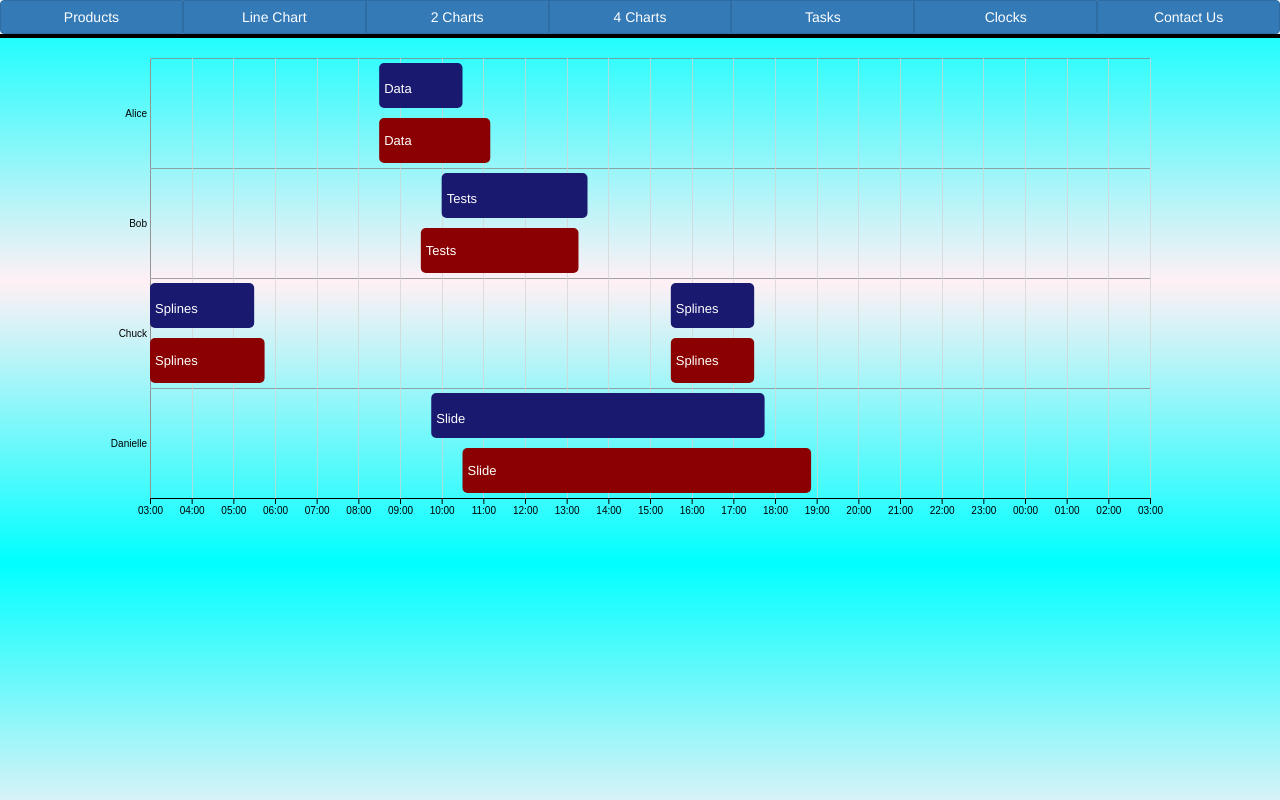
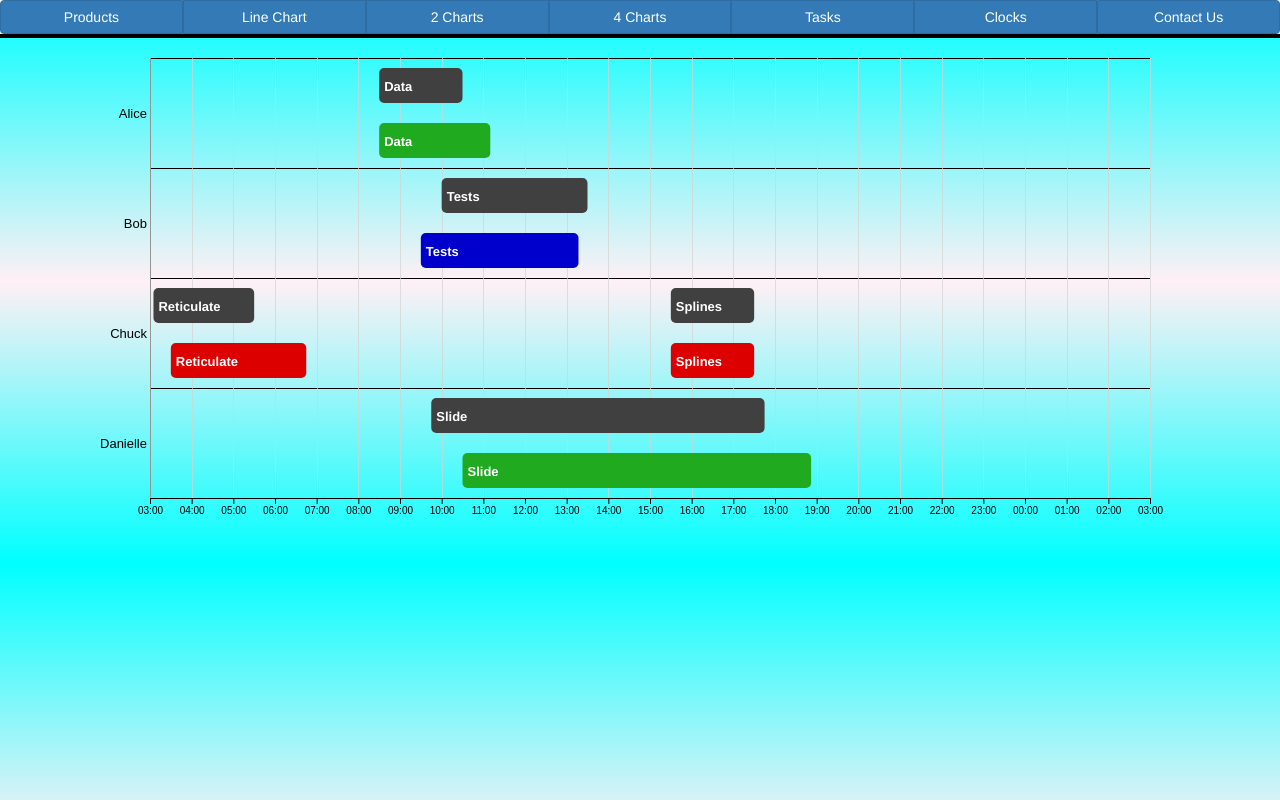
Before and after one commit to amicklo/SimpleApp, a plain HTML site: page tasks.html in a window 1280 px wide. Drawn offline with nearby package versions, Linux system fonts and the light colour scheme; some packages are replaced by stand-ins of ours.

Commit message:
Mostly Style Changes
Bars are colored depending upon their status (a newly added parameter); Y-axis labels are larger

```diff
--- a/css/style.css
+++ b/css/style.css
@@ -94,8 +94,9 @@ p.price {
 }
 
 .gridH line {
-    stroke: grey;
-    stroke-opacity: 0.7;
+    stroke: black;
+    stroke-opacity: 1;
+    stroke-width: 1;
     shape-rendering: crispEdges;
 }
 
--- a/data/taskData.json
+++ b/data/taskData.json
@@ -3,6 +3,7 @@
         {
             "person": "Alice",
             "task": "Data",
+            "status": "Complete",
             "startPlan": "2018-01-01 08:30:00",
             "endPlan": "2018-01-01 10:30:00",
             "startActual": "2018-01-01 08:30:00",
@@ -11,6 +12,7 @@
         {
             "person": "Bob",
             "task": "Tests",
+            "status": "Progress",
             "startPlan": "2018-01-01 10:00:00",
             "endPlan": "2018-01-01 13:30:00",
             "startActual": "2018-01-01 09:30:00",
@@ -19,6 +21,7 @@
         {
             "person": "Chuck",
             "task": "Splines",
+            "status": "Overdue",
             "startPlan": "2018-01-01 15:30:00",
             "endPlan": "2018-01-01 17:30:00",
             "startActual": "2018-01-01 15:30:00",
@@ -26,15 +29,17 @@
         },
         {
             "person": "Chuck",
-            "task": "Splines",
-            "startPlan": "2018-01-01 01:00:00",
+            "task": "Reticulate",
+            "status": "Overdue",
+            "startPlan": "2018-01-01 03:05:00",
             "endPlan": "2018-01-01 05:30:00",
-            "startActual": "2018-01-01 01:30:00",
-            "endActual": "2018-01-01 5:45:00"
+            "startActual": "2018-01-01 03:30:00",
+            "endActual": "2018-01-01 6:45:00"
         },
         {
             "person": "Danielle",
             "task": "Slide",
+            "status": "Complete",
             "startPlan": "2018-01-01 09:45:00",
             "endPlan": "2018-01-01 17:45:00",
             "startActual": "2018-01-01 10:30:00",
--- a/js/taskBars.js
+++ b/js/taskBars.js
@@ -2,28 +2,53 @@ app.factory('taskBars', [function () {
     return {
         //attach bars
         addBars: function (svg, data, x, y, barOffset, labelOffset, fill, start, end) {
+
+            var colorIndex = {
+                Complete: "#20AA20",
+                Progress: "#0000CC",
+                Overdue: "#DD0000"
+            };
+
             svg.selectAll(".chart")
+                .append("g")
+                .attr("id", "bars")
                 .data(data)
                 .enter()
                 .append("rect")
-                .attr("fill", fill)
+                .attr("fill", function (d) {
+                    if (start == "startActual") {
+                        return colorIndex[d.status];
+                    }
+                    return fill;
+                })
                 .attr("rx", 5)
                 .attr("ry", 5)
                 .attr("y", 0)
                 .attr("transform", function (d) {
                     return "translate(" + x(moment(d[start])) + "," + (y(d.person) + barOffset) + ")";
                 })
-                .attr("height", 45)
+                .on("mouseover", function () {
+                    d3.select(this)
+                        .attr("stroke", "yellow");
+                })
+                .on("mouseout", function () {
+                    d3.select(this)
+                        .attr("stroke", "none");
+                })
+                .attr("height", 35)
                 .attr("width", function (d) {
                     return (x(moment(d[end])) - x(moment(d[start])));
-                })
+                });
             //attach labels to the bars
             svg.selectAll(".chart")
+                .append("g")
+                .attr("id", "labels")
                 .data(data)
                 .enter()
                 .append("text")
                 .attr("fill", "white")
                 .attr("font-size", "13px")
+                .attr("font-weight", "600")
                 .attr("y", 0)
                 .attr("transform", function (d) {
                     return "translate(" + (x(moment(d[start])) + 5) + "," + (y(d.person) + labelOffset) + ")";
--- a/js/tasks.js
+++ b/js/tasks.js
@@ -18,11 +18,8 @@ app.directive('tasks', ['taskBars', function (taskBars, $scope) {
                     left: 150,
                 }
                 //initialize time domains
-                var dayOne = "2018-01-01 03:00:00",
-                    dayTwo = "2018-01-02 03:00:00";
-
-                var timeDomainStart = d3.timeDay.offset(moment(dayOne), +0),
-                    timeDomainEnd = d3.timeHour.offset(moment(dayTwo), +0);
+                var timeDomainStart = d3.timeDay.offset(moment("2018-01-01 03:00:00"), +0),
+                    timeDomainEnd = d3.timeHour.offset(moment("2018-01-02 03:00:00"), +0);
                 //create an array of individuals from the JSON
                 var people = [];
                 for (var i in data) {
@@ -31,7 +28,8 @@ app.directive('tasks', ['taskBars', function (taskBars, $scope) {
                     }
                 }
                 //initialize the dimensions of the chart
-                var height = (120 * people.length),
+                var rowHeight = 120,
+                    height = (rowHeight * people.length),
                     width = 1000;
                 //format string for the time labels of the x-axis
                 var tickFormat = "%H:%M";
@@ -44,23 +42,6 @@ app.directive('tasks', ['taskBars', function (taskBars, $scope) {
                 var y = d3.scaleBand()
                     .domain(people)
                     .rangeRound([0, height - margin.bottom - margin.top]);
-                //define the x axis
-                var xAxis = d3.axisBottom()
-                    .scale(x)
-                    .tickFormat(d3.timeFormat(tickFormat))
-                    .ticks(24);
-                //define the y axis
-                var yAxis = d3.axisLeft()
-                    .scale(y)
-                    .tickSize(0);
-                //define axis functions for creating grid lines
-                function makeHorizGridlines() {
-                    return d3.axisLeft(y);
-                }
-
-                function makeVertGridlines() {
-                    return d3.axisBottom(x);
-                }
                 //define the chart area
                 var svg = d3.select("body")
                     .append("svg")
@@ -72,16 +53,28 @@ app.directive('tasks', ['taskBars', function (taskBars, $scope) {
                     .attr("width", width + margin.left + margin.right)
                     .attr("height", height + margin.top + margin.bottom)
                     .attr("transform", "translate(" + margin.left + ", " + margin.top + ")");
+                //define the x axis
+                var xAxis = d3.axisBottom()
+                    .scale(x)
+                    .tickFormat(d3.timeFormat(tickFormat))
+                    .ticks(24);
+                //define axis functions for creating grid lines
+                function makeHorizGridlines() {
+                    return d3.axisLeft(y);
+                }
+
+                function makeVertGridlines() {
+                    return d3.axisBottom(x);
+                }
                 //attach the x and y axes
                 svg.append("g")
                     .attr("class", "x axis")
                     .attr("transform", "translate(0, " + (height - margin.top - margin.bottom) + ")")
                     .transition()
                     .call(xAxis);
-                svg.append("g")
-                    .attr("class", "y axis")
-                    .transition()
-                    .call(yAxis);
+                var yAxis = svg.append("g")
+                    .style("font", "13px sans-serif")
+                    .call(d3.axisLeft(y).tickSize(0));
                 //attach the grid lines
                 svg.append("g")
                     .attr("class", "gridH")
@@ -99,9 +92,9 @@ app.directive('tasks', ['taskBars', function (taskBars, $scope) {
                         .ticks(24)
                     );
                 //attach the bars for the planned task times
-                taskBars.addBars(svg, data, x, y, 5, 35, "midnightblue", "startPlan", "endPlan");
+                taskBars.addBars(svg, data, x, y, 10, 33, "#404040", "startPlan", "endPlan");
                 //attach bars for the actual task times
-                taskBars.addBars(svg, data, x, y, 60, 87, "darkred", "startActual", "endActual");
+                taskBars.addBars(svg, data, x, y, 65, 88, "black", "startActual", "endActual");
 
             });
         }
```
